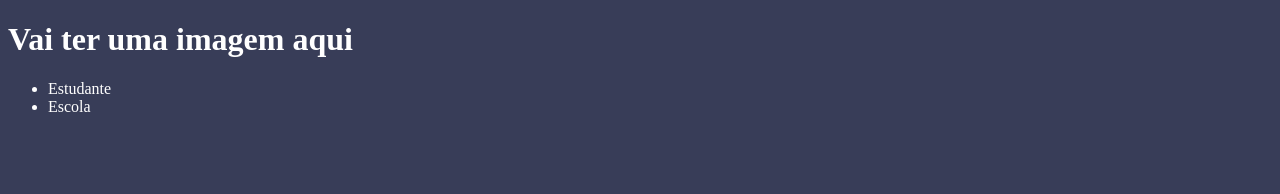
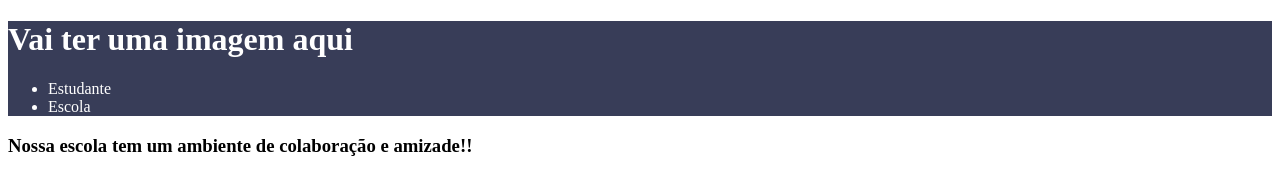
Before and after one commit to SidneyDorta/Site-escola, a plain HTML site: page index.html in a window 1280 px wide. Drawn offline with Linux system fonts and the light colour scheme.

Commit message:
iniciei o cabeçalho.

```diff
--- a/index.html
+++ b/index.html
@@ -5,7 +5,7 @@
     <meta http-equiv="X-UA-Compatible" content="IE=edge">
     <meta name="viewport" content="width=, initial-scale=1.0">
     <title>Document</title>
-     <link rel="stylesheet" href="style.css"
+    <link rel="stylesheet" href="style.css"
 </head>
 
 <body>
@@ -17,5 +17,8 @@
         <li>Escola</li>
     </ul>
 </header>
+    <h3>Nossa escola tem um ambiente de colaboração e amizade!!
+    </h3>
+
 </body>
 </html>
--- a/style.css
+++ b/style.css
@@ -1,4 +1,4 @@
-body {
+header {
 background-color:#383D58;
 color: white;
 }
```
